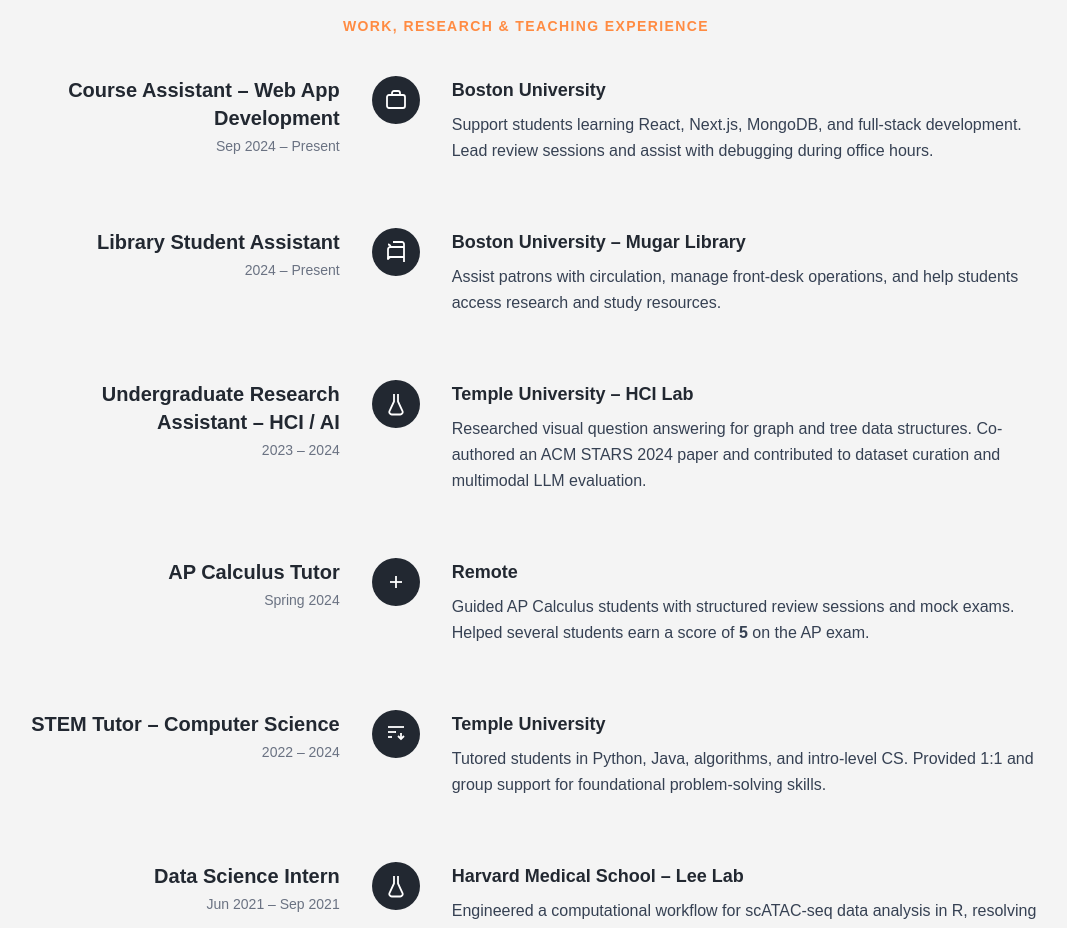
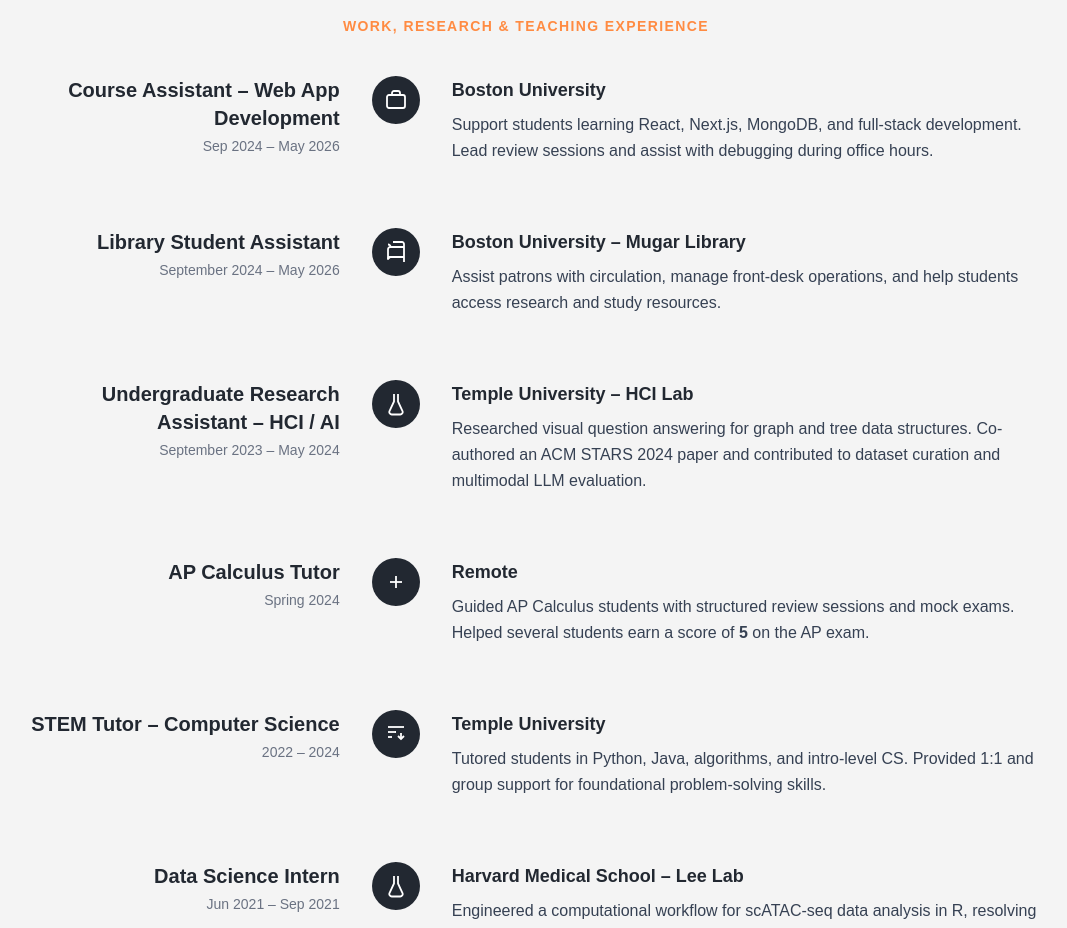
Before and after one commit to jihyeleekr/jihye-personal-webpage, a Next.js app: page / in a window 1280 px wide. Shown: the part 1900-2828 px from the top of the page, without its empty margins (114-1181 px from the left). Built offline with nearby package versions, Linux system fonts and the light colour scheme.

Commit message:
resume update

```diff
--- a/components/Resume.tsx
+++ b/components/Resume.tsx
@@ -28,7 +28,7 @@
           <div className="md:grid md:grid-cols-[1fr_auto_1.8fr] gap-8 items-start">
             <div className="text-center md:text-right">
               <h3 className="text-xl font-bold">Course Assistant – Web App Development</h3>
-              <p className="mt-1 text-gray-500 text-sm">Sep 2024 – Present</p>
+              <p className="mt-1 text-gray-500 text-sm">Sep 2024 – May 2026</p>
             </div>
 
             <div className="hidden md:flex flex-col items-center">
@@ -56,7 +56,7 @@
           <div className="md:grid md:grid-cols-[1fr_auto_1.8fr] gap-8 items-start">
             <div className="text-center md:text-right">
               <h3 className="text-xl font-bold">Library Student Assistant</h3>
-              <p className="mt-1 text-gray-500 text-sm">2024 – Present</p>
+              <p className="mt-1 text-gray-500 text-sm">September 2024 – May 2026</p>
             </div>
 
             <div className="hidden md:flex flex-col items-center">
@@ -86,7 +86,7 @@
           <div className="md:grid md:grid-cols-[1fr_auto_1.8fr] gap-8 items-start">
             <div className="text-center md:text-right">
               <h3 className="text-xl font-bold">Undergraduate Research Assistant – HCI / AI</h3>
-              <p className="mt-1 text-gray-500 text-sm">2023 – 2024</p>
+              <p className="mt-1 text-gray-500 text-sm">September 2023 – May 2024</p>
             </div>
 
             <div className="hidden md:flex flex-col items-center">
```
